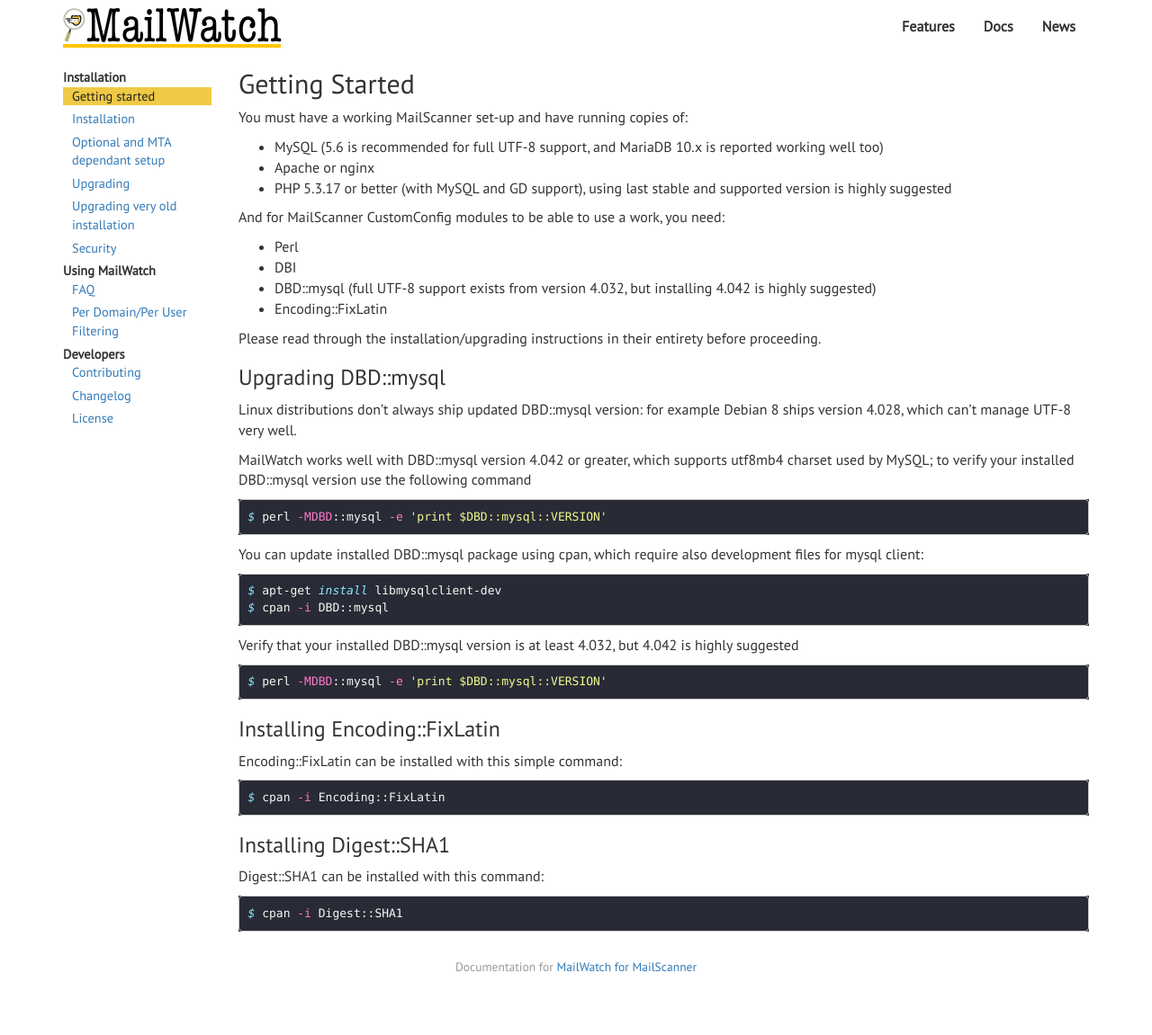
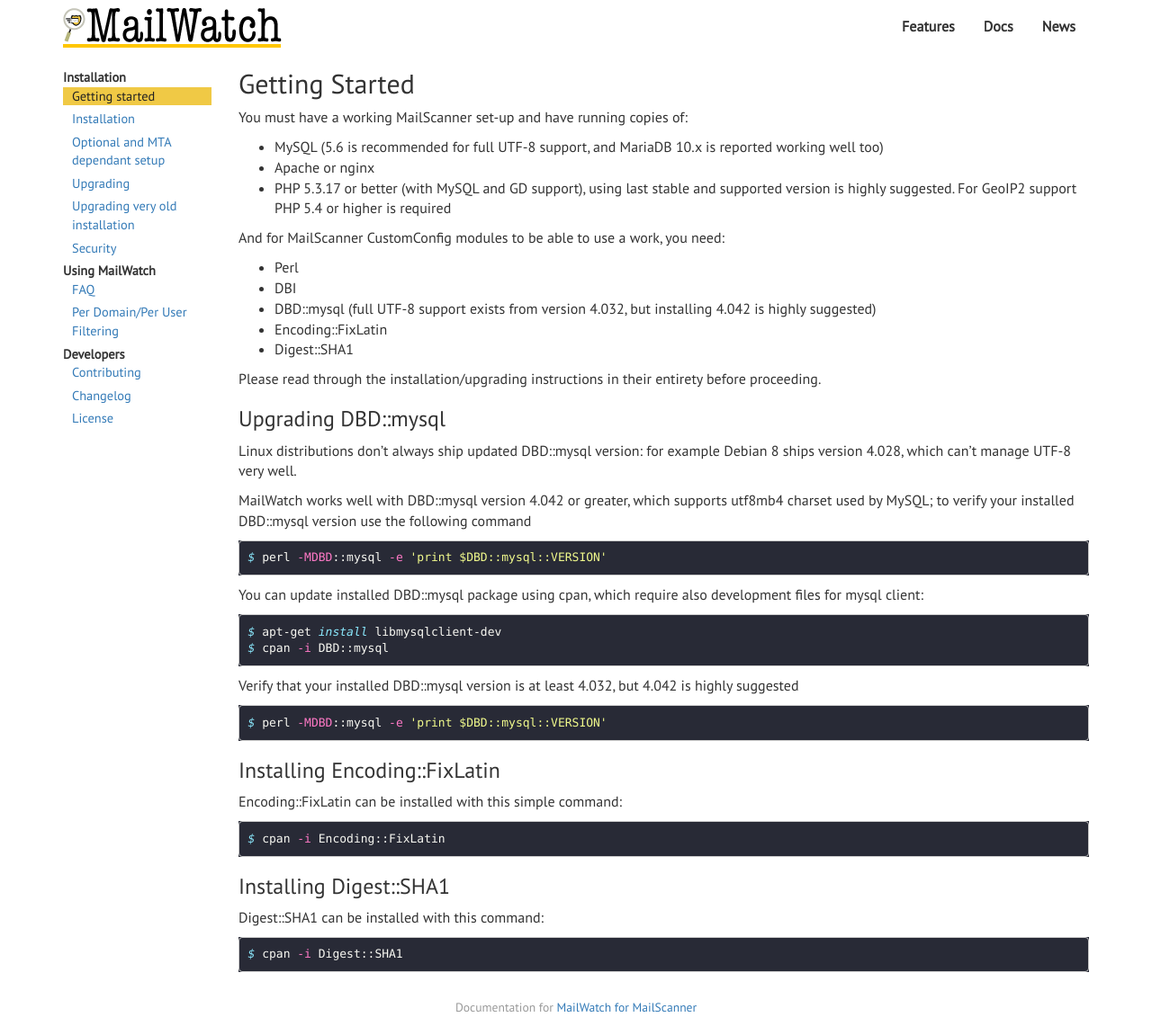
Before and after one commit to mailwatch/mailwatch-docs, a Jekyll site: the page built from _posts/2017-03-23-getting-started.md, in a window 1280 px wide. Shown: the whole page at 90% size. Built offline with Jekyll 4.4.1, drawn with Linux system fonts in a browser that asks for light colours; nearby versions of some CDN libraries; before the commit the page ends 1105 px from its top, so only the background shows below that.

Commit message:
Add  notice for PHP requirement >5.4 for GeoIP2

```diff
--- a/_posts/2017-03-23-getting-started.md
+++ b/_posts/2017-03-23-getting-started.md
@@ -12,7 +12,7 @@ You must have a working MailScanner set-up and have running copies of:
 
 - MySQL (5.6 is recommended for full UTF-8 support, and MariaDB 10.x is reported working well too)
 - Apache or nginx
-- PHP 5.3.17 or better (with MySQL and GD support), using last stable and supported version is highly suggested
+- PHP 5.3.17 or better (with MySQL and GD support), using last stable and supported version is highly suggested. For GeoIP2 support PHP 5.4 or higher is required
 
 And for MailScanner CustomConfig modules to be able to use a work, you need:
 
@@ -20,6 +20,7 @@ And for MailScanner CustomConfig modules to be able to use a work, you need:
 - DBI
 - DBD::mysql (full UTF-8 support exists from version 4.032, but installing 4.042 is highly suggested)
 - Encoding::FixLatin
+- Digest::SHA1
 
 Please read through the installation/upgrading instructions in their entirety before proceeding.
 
```
